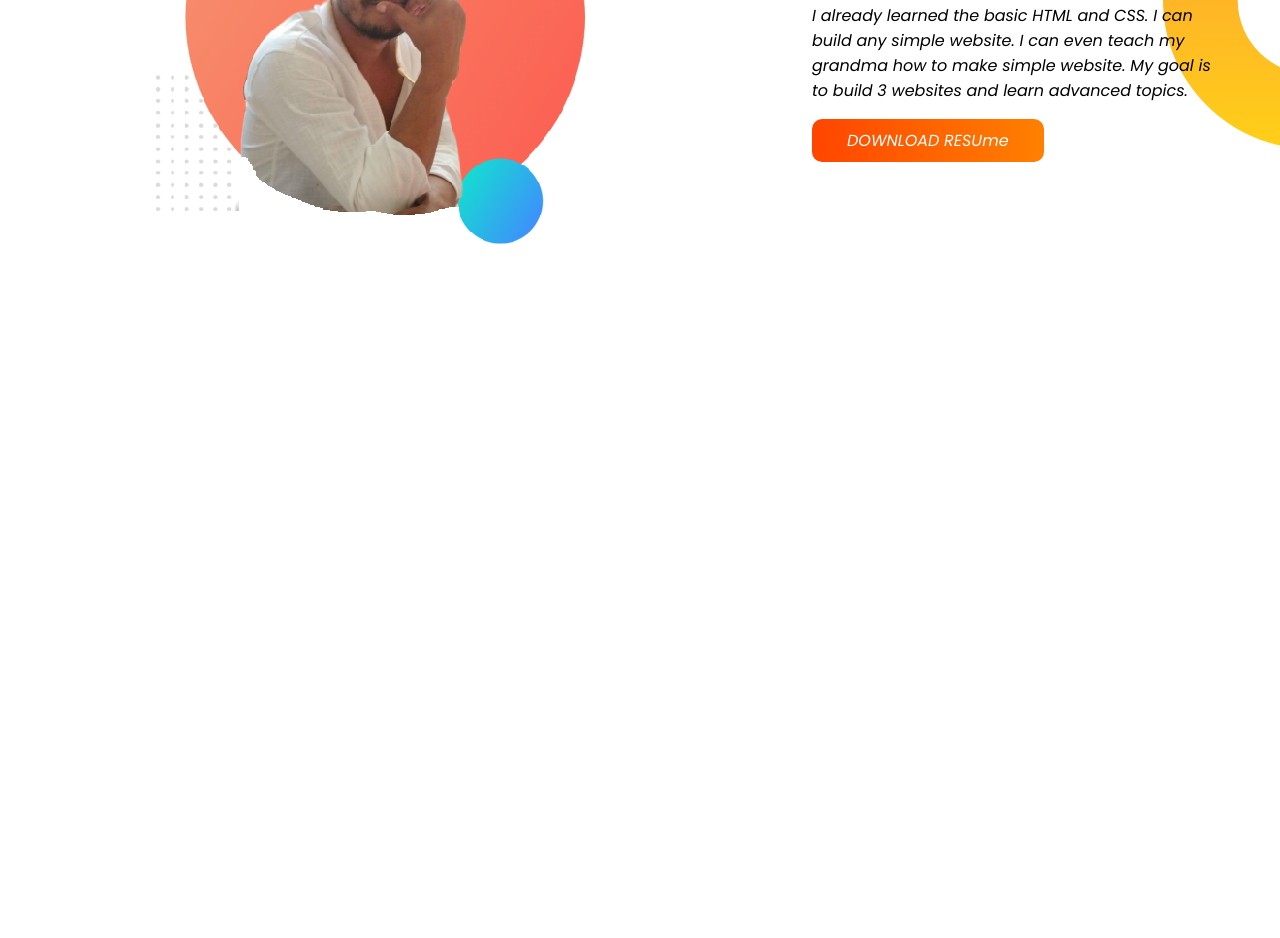
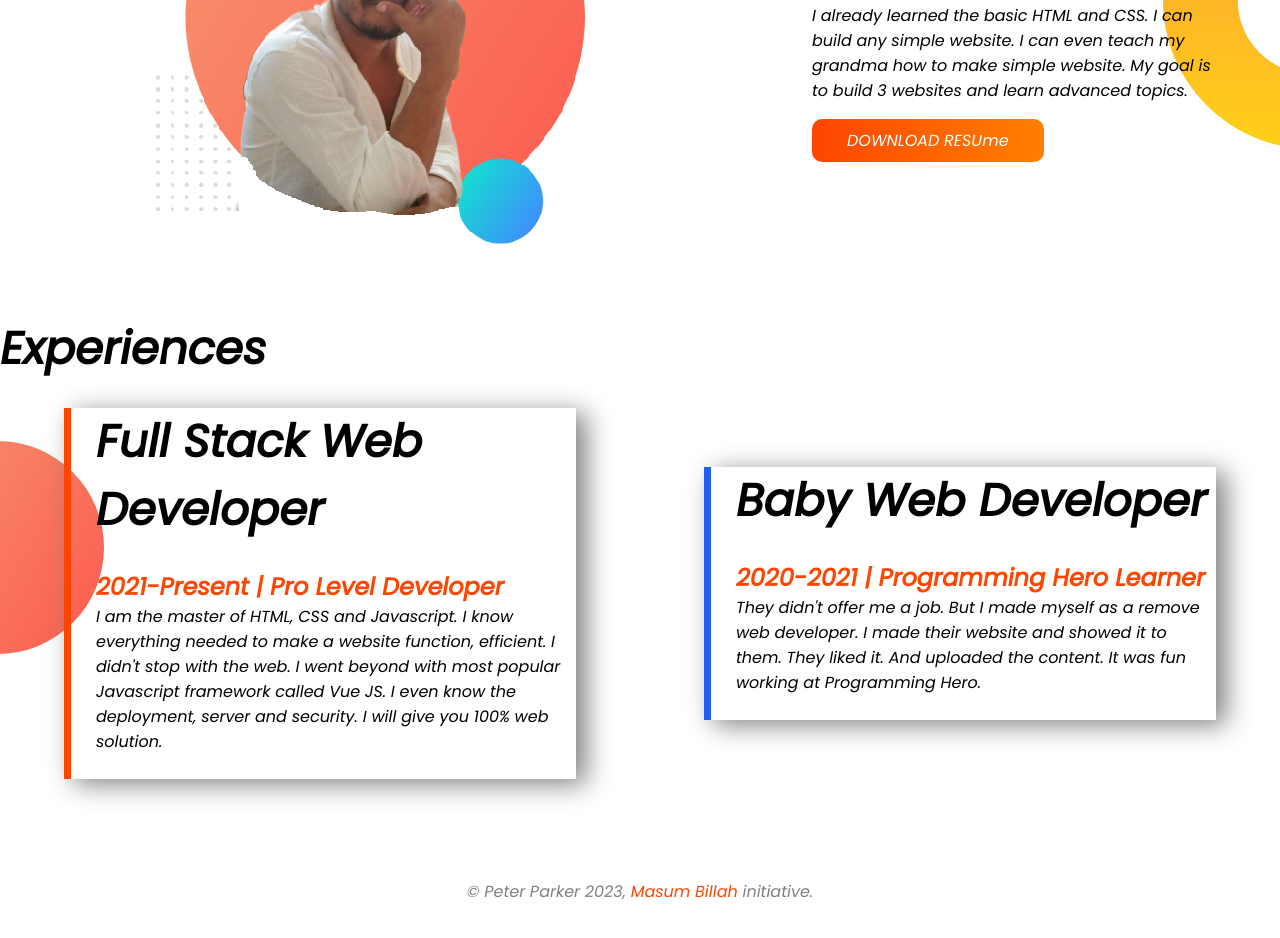
Before and after one commit to masum-71/masum-portfolio, a plain HTML site: page index.html in a window 1280 px wide. Shown: the part 947-1885 px from the top of the page. Before the commit the page ends 1262 px from the top, so only its background shows below. Drawn offline with Linux system fonts and the light colour scheme.

Commit message:
exp section complete

```diff
--- a/index.html
+++ b/index.html
@@ -34,5 +34,23 @@
             <a class="btn" href="#">DOWNLOAD RESUme</a>
         </div>
     </section>
+    <section class="experiences">
+        <h1>Experiences</h1>
+        <div class="flex">
+            <div class="half left">
+                <h1>Full Stack Web Developer</h1>
+                <h2 class="orange">2021-Present | Pro Level Developer</h2>
+                <p>I am the master of HTML, CSS and Javascript. I know everything needed to make a website function, efficient. I didn't stop with the web. I went beyond with most popular Javascript framework called Vue JS. I even know the deployment, server and security. I will give you 100% web solution.</p>
+            </div>
+            <div class="half right">
+                <h1>Baby Web Developer</h1>
+                <h2 class="orange">2020-2021 | Programming Hero Learner</h2>
+                <p>They didn't offer me a job. But I made myself as a remove web developer. I made their website and showed it to them. They liked it. And uploaded the content. It was fun working at Programming Hero.</p>
+            </div>
+        </div>
+    </section>
 </body>
+<footer>
+    <p>© Peter Parker 2023, <span class="orange">Masum Billah</span> initiative.</p>
+</footer>
 </html>
--- a/style.css
+++ b/style.css
@@ -52,3 +52,29 @@ p{
     background-repeat: no-repeat;
     background-position: right;
 }
+
+
+.experiences{
+    margin-bottom: 100px;
+    background-image: url(./images/exp-bg.png);
+    background-repeat: no-repeat;
+    background-position: left;
+}
+
+.left{
+    box-shadow: 10px 5px 25px gray;
+    padding-left: 25px;
+    border-left: 7px solid orangered;
+}
+
+.right{
+    box-shadow: 10px 5px 25px gray;
+    padding-left: 25px;
+    border-left: 7px solid rgb(38, 94, 245);
+}
+
+footer p{
+    text-align: center;
+    color: gray;
+    margin-bottom: 100px;
+}
```
